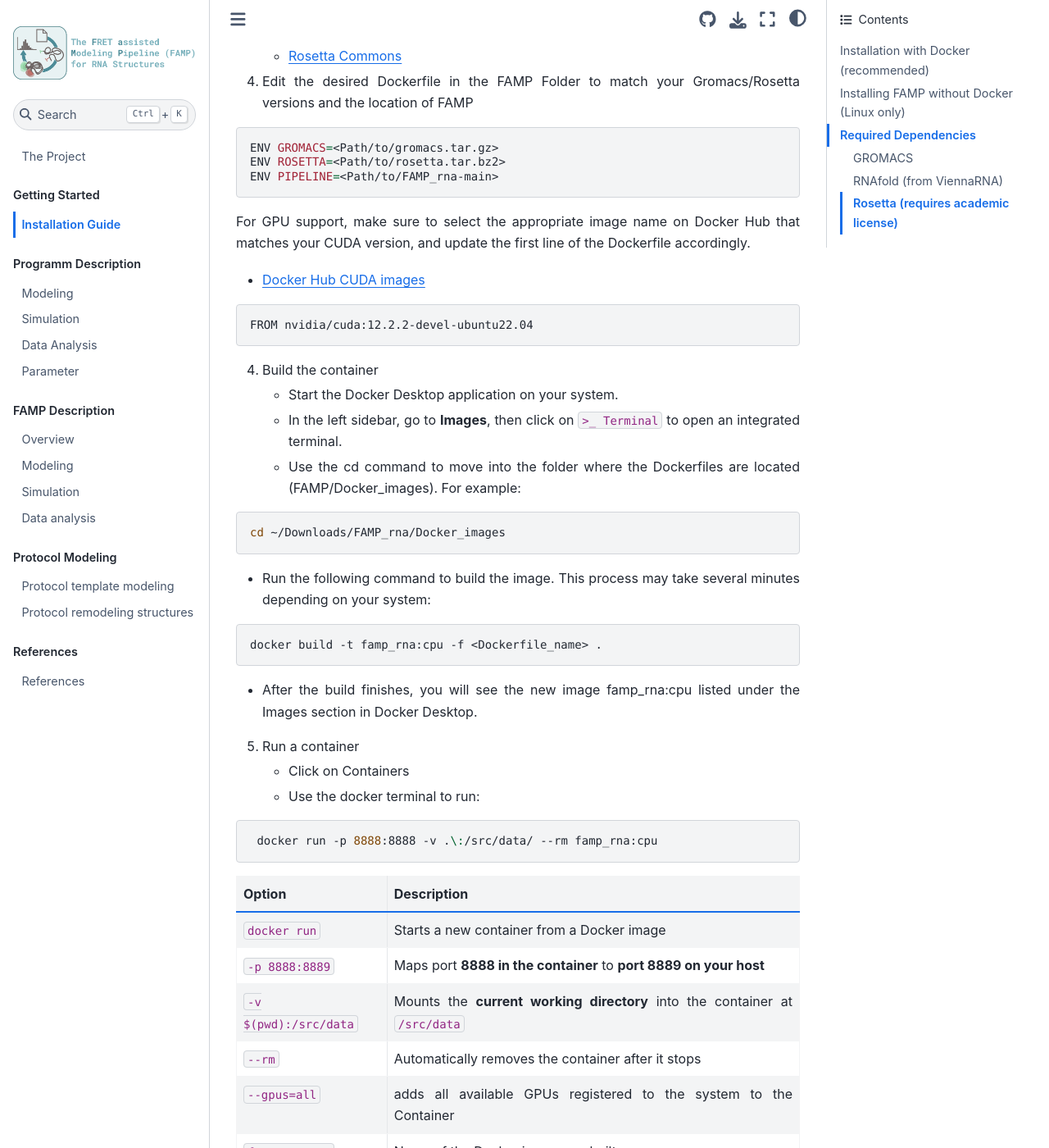
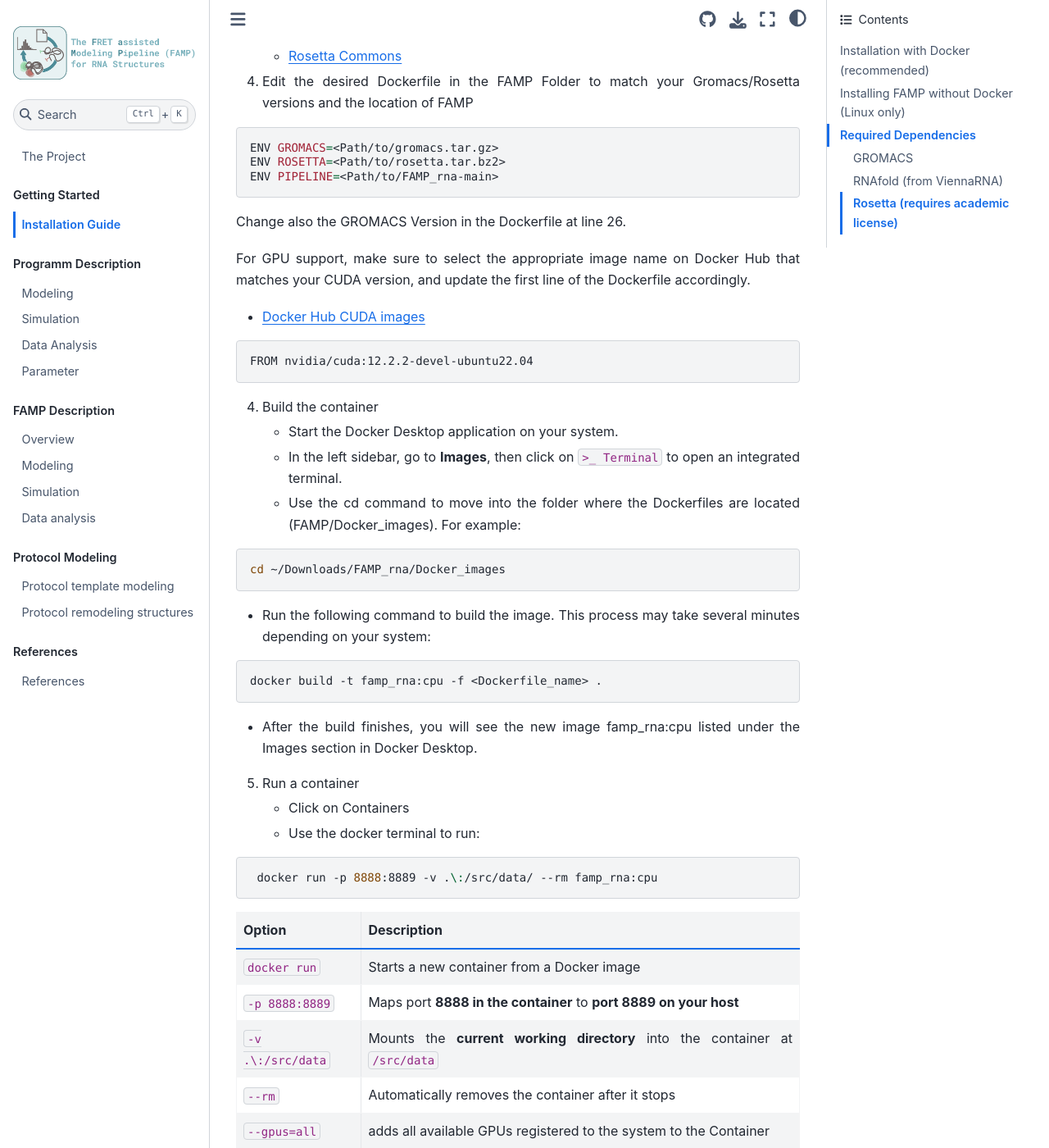
Before and after one commit to BoernerLab/FAMP_rna, a Jupyter Book: the page built from docs/content/installation.md, in a window 1280 px wide and 1400 px high, scrolled down 934 px. Shown: the whole window at 82% size. Built offline with Jupyter Book 1.0.4 settings and Sphinx 7.4.7 and the Sphinx Book theme 1.1.4, drawn with Linux system fonts in a browser that asks for light colours.

Commit message:
Updated Documentation (Installation)

````diff
--- a/docs/content/installation.md
+++ b/docs/content/installation.md
@@ -37,6 +37,7 @@ ENV GROMACS=<Path/to/gromacs.tar.gz>
 ENV ROSETTA=<Path/to/rosetta.tar.bz2>
 ENV PIPELINE=<Path/to/FAMP_rna-main>
 ```
+Change also the GROMACS Version in the Dockerfile at line 26.
 
 For GPU support, make sure to select the appropriate image name on Docker Hub that matches your CUDA version, and update the first line of the Dockerfile accordingly.
 
@@ -65,16 +66,16 @@ docker build -t famp_rna:cpu -f <Dockerfile_name> .
    - Click on Containers
    - Use the docker terminal to run:
 ```bash
- docker run -p 8888:8888 -v .\:/src/data/ --rm famp_rna:cpu
+ docker run -p 8888:8889 -v .\:/src/data/ --rm famp_rna:cpu
 ```
-| Option                | Description                                                                |
-|-----------------------|----------------------------------------------------------------------------|
-| `docker run`          | Starts a new container from a Docker image                                 |
-| `-p 8888:8889`        | Maps port **8888 in the container** to **port 8889 on your host**          |
-| `-v $(pwd):/src/data` | Mounts the **current working directory** into the container at `/src/data` |
-| `--rm`                | Automatically removes the container after it stops                         |
-| `--gpus=all`          | adds all available GPUs registered to the system to the Container          |
-| `famp_rna:cpu`        | Name of the Docker image you built                                         |
+| Option            | Description                                                                |
+|-------------------|----------------------------------------------------------------------------|
+| `docker run`      | Starts a new container from a Docker image                                 |
+| `-p 8888:8889`    | Maps port **8888 in the container** to **port 8889 on your host**          |
+| `-v .\:/src/data` | Mounts the **current working directory** into the container at `/src/data` |
+| `--rm`            | Automatically removes the container after it stops                         |
+| `--gpus=all`      | adds all available GPUs registered to the system to the Container          |
+| `famp_rna:cpu`    | Name of the Docker image you built                                         |
 
 ```{Note}
 If you have built a container with GPU support, remember to include the Docker GPU flag when running it: --gpus=all
@@ -114,7 +115,7 @@ docker build -t famp_rna:cpu -f <Path/to/Dockerfile_name> .
 4. Run your container in your Terminal
 
 ```bash
- docker run -p 8888:8888 -v .\:/src/data/ --rm famp_rna:cpu
+ docker run -p 8888:8889 -v .\:/src/data/ --rm famp_rna:cpu
 ```
 
 ---
````
Also changed, not shown: 1 other file.
